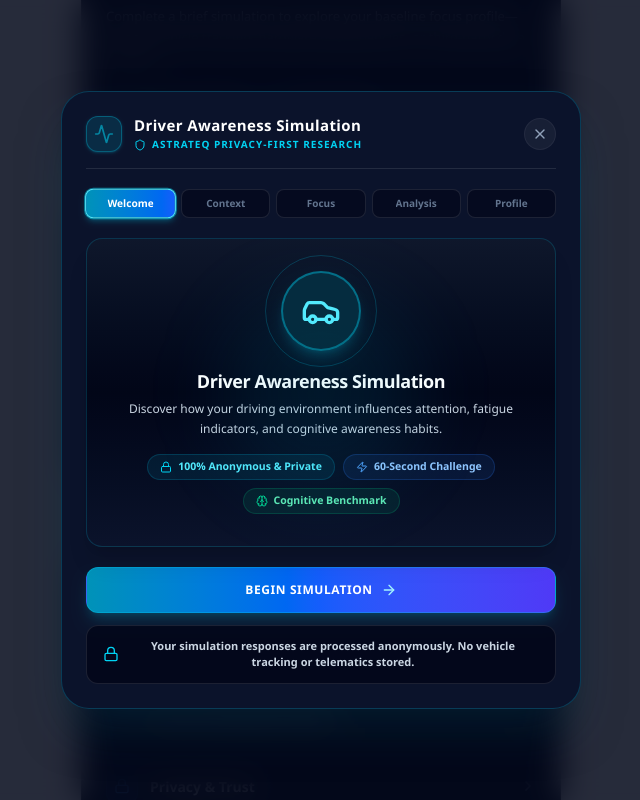
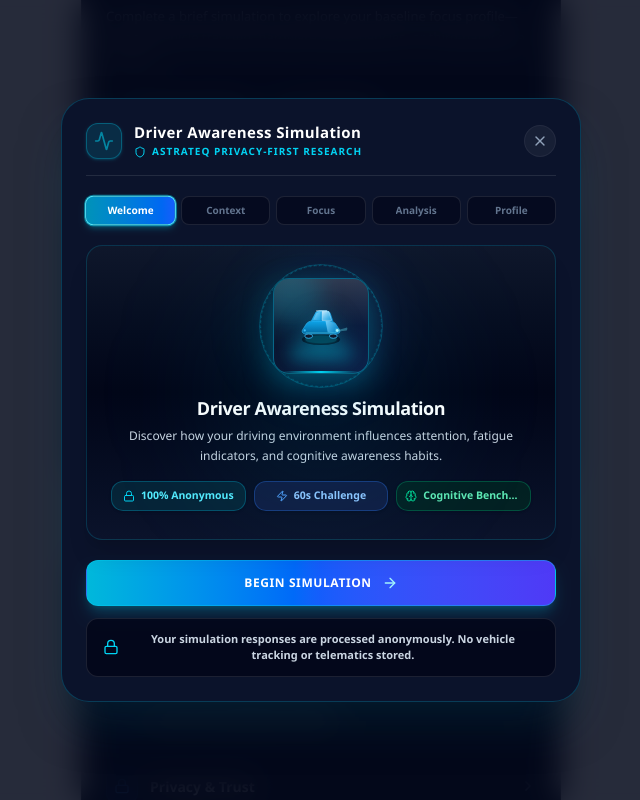
Before and after one commit to MaverickKing17/astrateq-social-funnel, a React (Vite) app: page / in a window 1280 px wide. Both pictures are taken after a click on the button "Start Driver Awareness Simulation". Shown: the part 610-1410 px from the top of the page, without its empty margins (319-959 px from the left). Built offline with nearby package versions, Linux system fonts and the light colour scheme.

Commit message:
feat(ui): enhance vehicle telemetry visualization
Refactor the vehicle badge styling with improved volumetric glow, ambient pulses, and a new rotating telemetry radar ring for a more premium visual interface.

```diff
--- a/src/App.tsx
+++ b/src/App.tsx
@@ -838,15 +838,93 @@ export default function App() {
                     <div className="bg-gradient-to-b from-slate-900 via-slate-950 to-[#0b132b] border border-cyan-500/20 rounded-2xl p-6 relative overflow-hidden shadow-xl flex flex-col items-center text-center">
 
                       {/* Radial glowing pulse background */}
-                      <div className="absolute top-1/2 left-1/2 -translate-x-1/2 -translate-y-1/2 w-48 h-48 bg-cyan-500/10 rounded-full blur-2xl pointer-events-none"></div>
+                      <div className="absolute top-1/2 left-1/2 -translate-x-1/2 -translate-y-1/2 w-52 h-52 bg-cyan-500/10 rounded-full blur-3xl pointer-events-none"></div>
 
-                      {/* Vehicle Contour & Pulse ring */}
-                      <div className="relative mb-4 mt-2">
-                        <div className="w-20 h-20 rounded-full bg-cyan-950/80 border-2 border-cyan-400/40 flex items-center justify-center text-cyan-300 shadow-lg shadow-cyan-500/20">
-                          <Car className="w-10 h-10 text-cyan-300" />
+                      {/* 3D Elevated Vehicle Telemetry Badge */}
+                      <div className="relative mb-5 mt-2 flex items-center justify-center">
+                        {/* Multi-layered volumetric glow & ambient aura */}
+                        <div className="absolute -inset-6 bg-gradient-to-r from-cyan-500/20 via-blue-600/15 to-indigo-500/20 rounded-full blur-xl pointer-events-none animate-pulse"></div>
+
+                        {/* Outer telemetry radar ring with revolving tick marks */}
+                        <div className="absolute -inset-3.5 rounded-full border border-cyan-400/20 flex items-center justify-center">
+                          <div className="w-full h-full rounded-full border border-dashed border-cyan-400/30 animate-[spin_20s_linear_infinite]"></div>
                         </div>
-                        <div className="absolute -inset-2 rounded-full border border-cyan-500/30 animate-ping opacity-20"></div>
-                        <div className="absolute -inset-4 rounded-full border border-cyan-400/20 pointer-events-none"></div>
+
+                        {/* Pulse aura ring */}
+                        <div className="absolute -inset-1 rounded-full border border-cyan-400/30 animate-ping opacity-20"></div>
+
+                        {/* Main 3D Glass Badge Container */}
+                        <div className="relative w-24 h-24 rounded-2xl bg-gradient-to-br from-slate-900/90 via-[#0a1835] to-[#0d224a] border border-cyan-400/40 flex items-center justify-center shadow-[0_10px_30px_rgba(6,182,212,0.35)] backdrop-blur-md overflow-hidden group">
+
+                          {/* Inner top specular shine */}
+                          <div className="absolute inset-x-0 top-0 h-1/2 bg-gradient-to-b from-white/15 to-transparent pointer-events-none"></div>
+
+                          {/* Volumetric center spot light */}
+                          <div className="absolute -top-4 -left-4 w-16 h-16 bg-cyan-400/20 rounded-full blur-md"></div>
+
+                          {/* Ground reflection under vehicle */}
+                          <div className="absolute bottom-3 left-1/2 -translate-x-1/2 w-16 h-4 bg-cyan-400/30 rounded-full blur-sm"></div>
+
+                          {/* Pseudo-3D Isometric Vehicle Vector */}
+                          <svg className="w-14 h-14 relative z-10 drop-shadow-[0_8px_12px_rgba(6,182,212,0.5)] transform group-hover:scale-105 transition-transform duration-300" viewBox="0 0 100 100" fill="none" xmlns="http://www.w3.org/2000/svg">
+                            <defs>
+                              <linearGradient id="roofGrad" x1="0%" y1="0%" x2="100%" y2="100%">
+                                <stop offset="0%" stopColor="#38bdf8" />
+                                <stop offset="100%" stopColor="#0284c7" />
+                              </linearGradient>
+                              <linearGradient id="bodySideGrad" x1="0%" y1="0%" x2="0%" y2="100%">
+                                <stop offset="0%" stopColor="#0ea5e9" />
+                                <stop offset="100%" stopColor="#0369a1" />
+                              </linearGradient>
+                              <linearGradient id="hoodGrad" x1="0%" y1="0%" x2="100%" y2="50%">
+                                <stop offset="0%" stopColor="#7dd3fc" />
+                                <stop offset="100%" stopColor="#0284c7" />
+                              </linearGradient>
+                              <linearGradient id="glassGrad" x1="0%" y1="0%" x2="100%" y2="100%">
+                                <stop offset="0%" stopColor="#e0f2fe" stopOpacity="0.9" />
+                                <stop offset="100%" stopColor="#38bdf8" stopOpacity="0.4" />
+                              </linearGradient>
+                              <filter id="cyanGlow" x="-20%" y="-20%" width="140%" height="140%">
+                                <feGaussianBlur stdDeviation="2.5" result="blur" />
+                                <feComposite in="SourceGraphic" in2="blur" operator="over" />
+                              </filter>
+                            </defs>
+
+                            {/* Underbody Shadow Plane */}
+                            <ellipse cx="50" cy="74" rx="34" ry="10" fill="#030712" opacity="0.6" />
+                            <ellipse cx="50" cy="74" rx="28" ry="7" fill="#06b6d4" opacity="0.25" filter="url(#cyanGlow)" />
+
+                            {/* Isometric 3D Car Body Assembly */}
+                            {/* Wheels */}
+                            <ellipse cx="28" cy="68" rx="7" ry="4" fill="#0f172a" stroke="#38bdf8" strokeWidth="1.5" />
+                            <ellipse cx="72" cy="68" rx="7" ry="4" fill="#0f172a" stroke="#38bdf8" strokeWidth="1.5" />
+
+                            {/* Lower Chassis / Side Sill */}
+                            <path d="M 22 64 L 78 64 C 82 64 85 61 83 57 L 76 46 C 74 43 70 41 65 41 L 35 41 C 30 41 26 43 24 46 L 17 57 C 15 61 18 64 22 64 Z" fill="url(#bodySideGrad)" stroke="#38bdf8" strokeWidth="1" />
+
+                            {/* Hood & Front Fascia (Isometric Angle) */}
+                            <path d="M 65 41 L 76 46 L 83 57 L 78 64 L 62 61 L 58 41 Z" fill="url(#hoodGrad)" opacity="0.9" />
+
+                            {/* Cabin Roof & Pillars */}
+                            <path d="M 32 41 L 40 26 C 42 23 46 22 51 22 L 58 22 C 62 22 65 24 67 27 L 72 41 Z" fill="url(#roofGrad)" />
+
+                            {/* Windshield & Side Windows */}
+                            <path d="M 52 24 L 64 24 L 69 40 L 52 40 Z" fill="url(#glassGrad)" stroke="#e0f2fe" strokeWidth="0.75" />
+                            <path d="M 36 39 L 42 27 L 49 24 L 49 40 Z" fill="url(#glassGrad)" opacity="0.7" />
+
+                            {/* Specular Highlight lines */}
+                            <path d="M 42 23 C 48 23 56 23 60 23" stroke="#ffffff" strokeWidth="1.5" strokeLinecap="round" opacity="0.8" />
+                            <path d="M 23 62 L 77 62" stroke="#67e8f9" strokeWidth="1" opacity="0.6" />
+
+                            {/* Glowing Headlight Beams */}
+                            <circle cx="79" cy="58" r="2.5" fill="#a5f3fc" filter="url(#cyanGlow)" />
+                            <path d="M 81 57 L 95 53 C 97 52 98 55 96 58 L 81 60 Z" fill="#67e8f9" opacity="0.35" />
+                            <circle cx="21" cy="58" r="2" fill="#38bdf8" />
+                          </svg>
+
+                          {/* Bottom subtle telemetry accent line */}
+                          <div className="absolute bottom-0 inset-x-2 h-[2px] bg-gradient-to-r from-transparent via-cyan-400 to-transparent"></div>
+                        </div>
                       </div>
 
                       <h4 className="text-lg font-black text-white tracking-tight mb-1">
@@ -857,19 +935,19 @@ export default function App() {
                         Discover how your driving environment influences attention, fatigue indicators, and cognitive awareness habits.
                       </p>
 
-                      {/* Highlight feature pills */}
-                      <div className="flex flex-wrap justify-center gap-2 mb-2">
-                        <span className="bg-cyan-500/10 border border-cyan-500/20 text-cyan-300 text-[10.5px] font-bold px-3 py-1 rounded-full flex items-center gap-1.5">
-                          <Lock className="w-3 h-3 text-cyan-400" />
-                          100% Anonymous & Private
+                      {/* Streamlined Single-Row Trust Badges Grid */}
+                      <div className="grid grid-cols-3 gap-1.5 sm:gap-2 w-full max-w-sm sm:max-w-md mx-auto mb-1">
+                        <span className="bg-cyan-950/60 border border-cyan-500/30 text-cyan-300 text-[10px] sm:text-[10.5px] font-bold py-1.5 px-1.5 sm:px-2 rounded-xl flex items-center justify-center gap-1 sm:gap-1.5 shadow-sm text-center truncate">
+                          <Lock className="w-3 h-3 text-cyan-400 shrink-0" />
+                          <span className="truncate">100% Anonymous</span>
                         </span>
-                        <span className="bg-blue-500/10 border border-blue-500/20 text-blue-300 text-[10.5px] font-bold px-3 py-1 rounded-full flex items-center gap-1.5">
-                          <Zap className="w-3 h-3 text-blue-400" />
-                          60-Second Challenge
+                        <span className="bg-blue-950/60 border border-blue-500/30 text-blue-300 text-[10px] sm:text-[10.5px] font-bold py-1.5 px-1.5 sm:px-2 rounded-xl flex items-center justify-center gap-1 sm:gap-1.5 shadow-sm text-center truncate">
+                          <Zap className="w-3 h-3 text-blue-400 shrink-0" />
+                          <span className="truncate">60s Challenge</span>
                         </span>
-                        <span className="bg-emerald-500/10 border border-emerald-500/20 text-emerald-300 text-[10.5px] font-bold px-3 py-1 rounded-full flex items-center gap-1.5">
-                          <Brain className="w-3 h-3 text-emerald-400" />
-                          Cognitive Benchmark
+                        <span className="bg-emerald-950/60 border border-emerald-500/30 text-emerald-300 text-[10px] sm:text-[10.5px] font-bold py-1.5 px-1.5 sm:px-2 rounded-xl flex items-center justify-center gap-1 sm:gap-1.5 shadow-sm text-center truncate">
+                          <Brain className="w-3 h-3 text-emerald-400 shrink-0" />
+                          <span className="truncate">Cognitive Benchmark</span>
                         </span>
                       </div>
 
@@ -880,10 +958,10 @@ export default function App() {
                       <button
                         type="button"
                         onClick={() => setSimStep(2)}
-                        className="w-full bg-gradient-to-r from-cyan-600 via-blue-600 to-indigo-600 hover:from-cyan-500 hover:to-indigo-500 text-white font-extrabold py-3.5 px-5 rounded-xl flex items-center justify-center gap-2 cursor-pointer shadow-lg shadow-cyan-500/20 border border-cyan-400/30 active:scale-[0.985] transition-all text-xs uppercase tracking-wider"
+                        className="w-full bg-gradient-to-r from-cyan-500 via-blue-600 to-indigo-600 hover:from-cyan-400 hover:via-blue-500 hover:to-indigo-500 text-white font-extrabold py-3.5 px-5 rounded-xl flex items-center justify-center gap-2.5 cursor-pointer shadow-lg shadow-cyan-500/25 border border-cyan-400/40 hover:border-cyan-300 hover:shadow-cyan-500/40 hover:scale-[1.01] focus:ring-2 focus:ring-cyan-400 focus:ring-offset-2 focus:ring-offset-slate-900 active:scale-[0.985] transition-all duration-200 text-xs uppercase tracking-wider group"
                       >
                         <span>Begin Simulation</span>
-                        <ArrowRight className="w-4 h-4 text-cyan-200" />
+                        <ArrowRight className="w-4 h-4 text-cyan-200 group-hover:translate-x-1 group-hover:scale-110 transition-transform" />
                       </button>
 
                       {/* PERSISTENT PRIVACY SECTION */}
```
